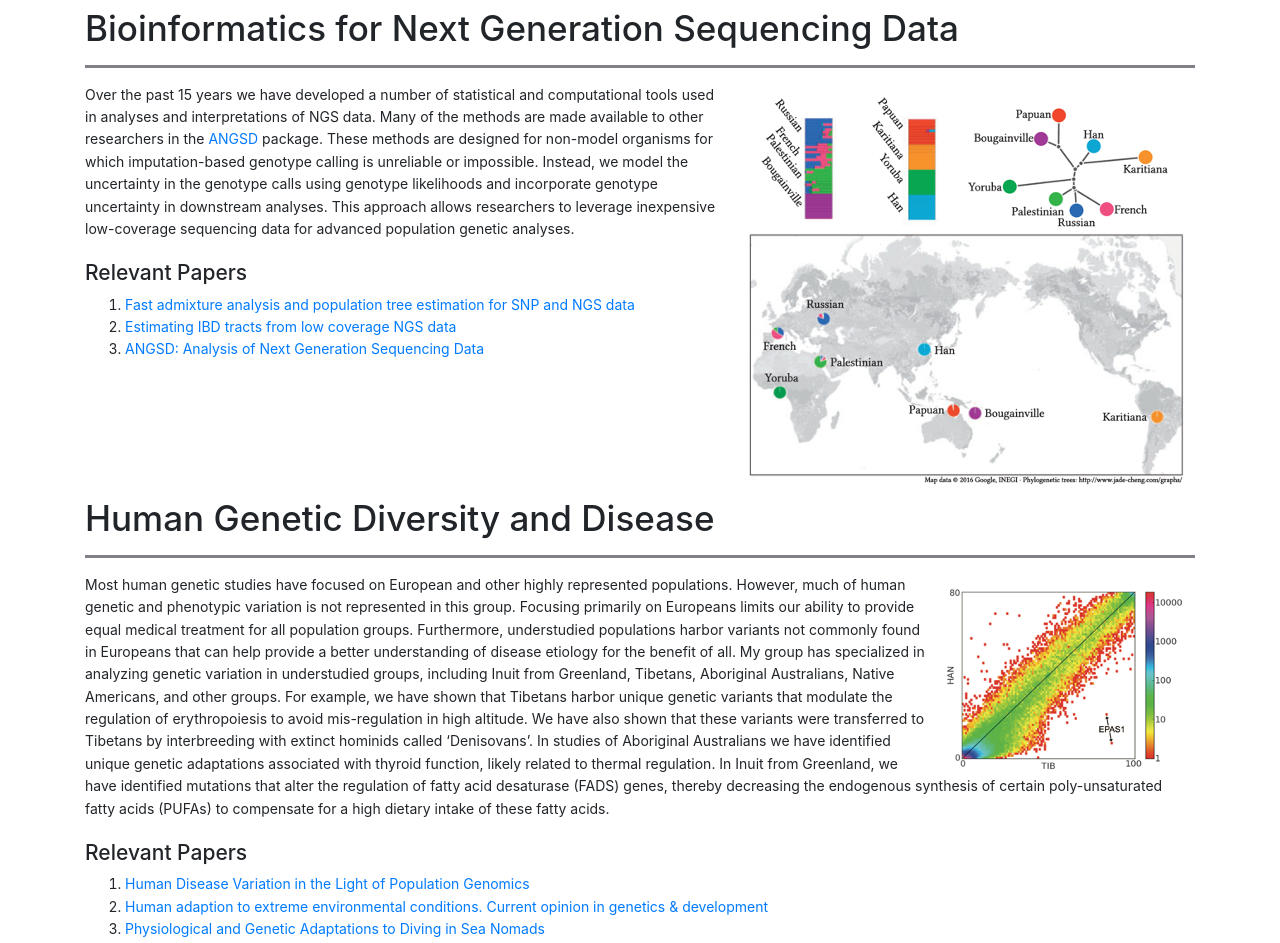
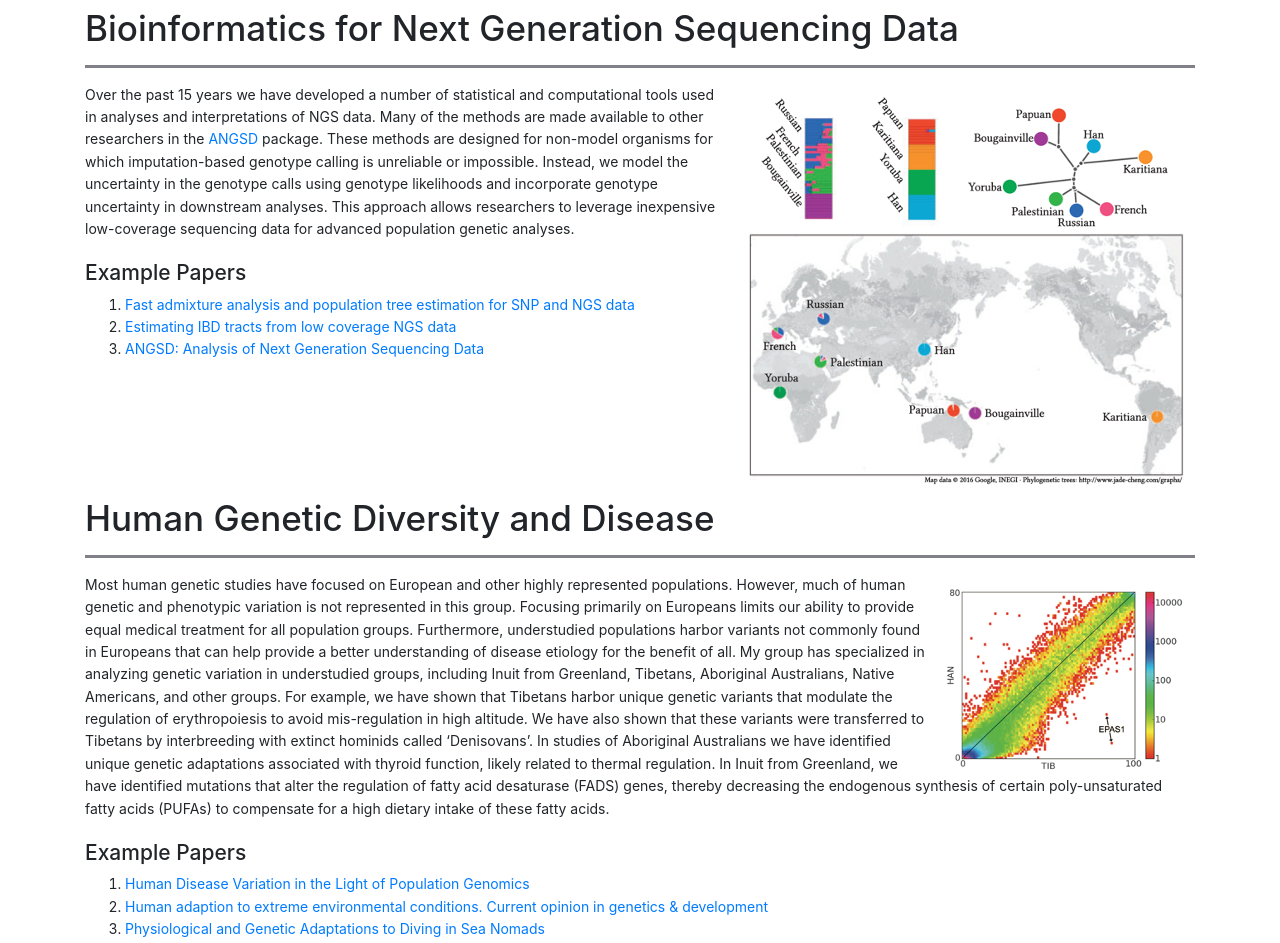
Before and after one commit to zhaolabutmb/zhaolabutmb.github.io, a Jekyll site: the page built from projects/index.html, in a window 1280 px wide and 1400 px high, scrolled down 562 px. Shown: the top 943 px of the window. Built offline with Jekyll 4.4.1, drawn with Linux system fonts in a browser that asks for light colours; some of the changed text lies outside the part shown.

Commit message:
Update index.html

```diff
--- a/projects/index.html
+++ b/projects/index.html
@@ -25,7 +25,7 @@ categories:
 
      <div class="bigspacer"></div>
 
-     <h4>Relevant Papers</h4>
+     <h4>Example Papers</h4>
         <ol type = "1">
           <li><a href="/pdfs/papers/disentangle.pdf">Disentangling selection on genetically correlated polygenic traits via whole-genome genealogies</a></li>
           <li><a href="/pdfs/papers/clues.pdf">An approximate full-likelihood method for inferring selection and allele frequency trajectories from DNA sequence data</a></li>
@@ -47,7 +47,7 @@ categories:
     incorporate genotype uncertainty in downstream analyses.  This approach allows researchers to leverage
      inexpensive low-coverage sequencing data for advanced population genetic analyses.
      <div class="bigspacer"></div>
-     <h4>Relevant Papers</h4>
+     <h4>Example Papers</h4>
 
      <ol type = "1">
       <li><a href="/pdfs/papers/fastadm.pdf">Fast admixture analysis and population tree estimation for SNP and NGS data</a></li>
@@ -83,7 +83,7 @@ categories:
        mutations that alter the regulation of fatty acid desaturase (FADS) genes, thereby decreasing the endogenous
         synthesis of certain poly-unsaturated fatty acids (PUFAs) to compensate for a high dietary intake of these fatty acids.
         <div class="bigspacer"></div>
-        <h4>Relevant Papers</h4>
+        <h4>Example Papers</h4>
 
         <ol type = "1">
           <li><a href="/pdfs/papers/disvar.pdf">Human Disease Variation in the Light of Population Genomics</a></li>
@@ -110,7 +110,7 @@ categories:
          humans and our adaptation to local environments. We have particularly worked on the peopling of the
           Americas and on European patterns of migration and dispersal from the Mesolithic to early Middle Ages.
           <div class="bigspacer"></div>
-          <h4>Relevant Papers</h4>
+          <h4>Example Papers</h4>
 
           <ol type = "1">
             <li><a href="/pdfs/papers/viking.pdf">Population genomics of the Viking world</a></li>
@@ -134,7 +134,7 @@ categories:
            the evolution of the virus.  We expect viral evolution to continue to be an important area of
            focus in the lab.
            <div class="bigspacer"></div>
-           <h4>Relevant Papers</h4>
+           <h4>Example Papers</h4>
 
            <ol type = "1">
             <li><a href="/pdfs/papers/synmut.pdf">Synonymous mutations and the molecular evolution of SARS-Cov-2 origins</a></li>
@@ -168,7 +168,7 @@ categories:
                of frogs living in high altitude.  Finally, we work on mapping of phenotypes and behavior in
                the side-blotched lizard.
                <div class="bigspacer"></div>
-               <h4>Relevant Papers</h4>
+               <h4>Example Papers</h4>
 
                <ol type = "1">
                 <li><a href="/pdfs/papers/leapfrog.pdf">Divergence, gene flow, and the origin of leapfrog geographic distributions: The history of colour pattern variation in Phyllobates poison‐dart frogs</a></li>
@@ -199,7 +199,7 @@ categories:
                  imputation using phylogenies.  We are currently working on using large phylogenies
                  (>100k leaf nodes) for inference of evolutionary processes.
                  <div class="bigspacer"></div>
-                 <h4>Relevant Papers</h4>
+                 <h4>Example Papers</h4>
 
                  <ol type = "1">
                   <li><a href="/pdfs/papers/uncertainty.pdf">Assessing uncertainty in the rooting of the SARS-CoV-2 phylogeny</a></li>
```
